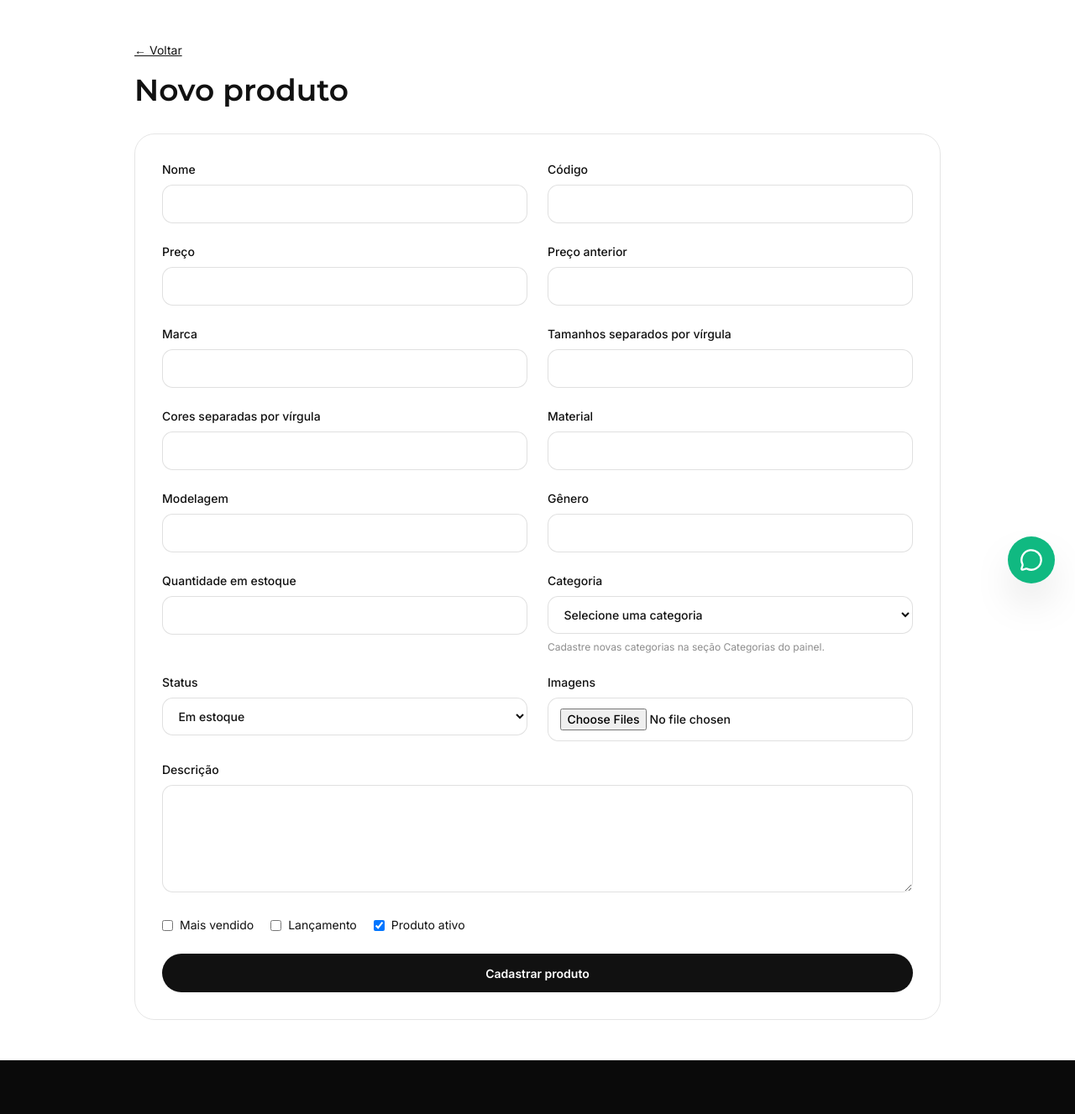
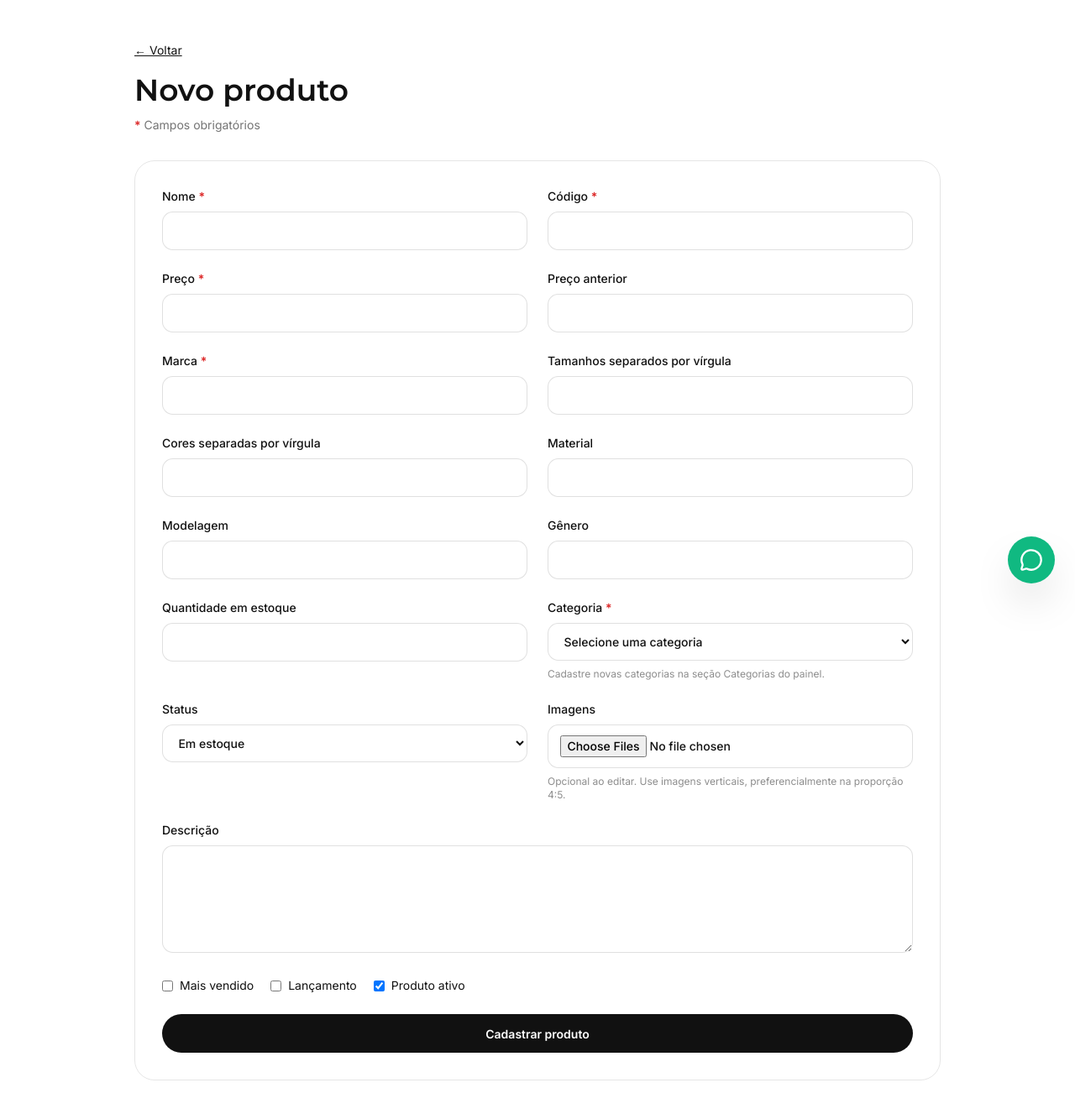
Before and after one commit to erickgmd/Lojaessencial, a Flask app: page /admin/produto/novo in a window 1280 px wide. Shown: the part 81-1408 px from the top of the page at 84% size. Run offline with Flask 3, Linux system fonts and the light colour scheme; a user stored in the database is signed in; tables that the repository leaves empty hold one stand-in row (values such as "Sample post"); parts of the project's set-up code (start-up, migrations or seed data) failed here and were passed over; some libraries are stand-ins or nearby versions.

Commit message:
Atualiza Loja Essencial

```diff
--- a/app.py
+++ b/app.py
@@ -13,6 +13,7 @@ from flask import (
     flash, jsonify, send_from_directory, Response
 )
 from flask_sqlalchemy import SQLAlchemy
+from sqlalchemy.exc import IntegrityError, SQLAlchemyError
 from flask_login import (
     LoginManager, UserMixin, login_user, logout_user,
     login_required, current_user
@@ -359,43 +360,84 @@ def save_product_images(files, product_slug):
 def admin_product_new():
     categories = Category.query.filter_by(active=True).order_by(Category.sort_order, Category.name).all()
     if request.method == "POST":
-        category_name = request.form.get("category", "").strip()
-        if not Category.query.filter_by(name=category_name, active=True).first():
-            flash("Selecione uma categoria ativa cadastrada no painel.", "error")
-            return render_template("admin_form.html", product=None, categories=categories)
-        product = Product(
-            name=request.form["name"],
-            slug=slugify(request.form["name"]) + "-" + uuid.uuid4().hex[:5],
-            code=request.form["code"],
-            price=float(request.form["price"]),
-            old_price=float(request.form["old_price"]) if request.form.get("old_price") else None,
-            category=category_name,
-            brand=request.form["brand"],
-            sizes=request.form.get("sizes", ""),
-            colors=request.form.get("colors", ""),
-            material=request.form.get("material", ""),
-            fit=request.form.get("fit", ""),
-            gender=request.form.get("gender", ""),
-            description=request.form.get("description", ""),
-            stock=int(request.form.get("stock", 0)),
-            status=request.form.get("status", "Em estoque"),
-            featured="featured" in request.form,
-            launch="launch" in request.form,
-            active="active" in request.form,
-        )
-        db.session.add(product)
-        db.session.flush()
+        uploaded_images = []
         try:
+            name = request.form.get("name", "").strip()
+            code = request.form.get("code", "").strip()
+            brand = request.form.get("brand", "").strip()
+            category_name = request.form.get("category", "").strip()
+            price_text = request.form.get("price", "").strip().replace(",", ".")
+            old_price_text = request.form.get("old_price", "").strip().replace(",", ".")
+            stock_text = request.form.get("stock", "0").strip() or "0"
+
+            if not name or not code or not brand or not price_text or not category_name:
+                raise ValueError("Preencha todos os campos obrigatórios.")
+            if Product.query.filter(db.func.lower(Product.code) == code.lower()).first():
+                raise ValueError("Já existe um produto cadastrado com esse código.")
+            if not Category.query.filter_by(name=category_name, active=True).first():
+                raise ValueError("Selecione uma categoria ativa cadastrada no painel.")
+
+            price = float(price_text)
+            old_price = float(old_price_text) if old_price_text else None
+            stock = int(stock_text)
+            if price < 0 or (old_price is not None and old_price < 0) or stock < 0:
+                raise ValueError("Preço, preço anterior e estoque não podem ser negativos.")
+
+            product = Product(
+                name=name,
+                slug=slugify(name) + "-" + uuid.uuid4().hex[:5],
+                code=code,
+                price=price,
+                old_price=old_price,
+                category=category_name,
+                brand=brand,
+                sizes=request.form.get("sizes", ""),
+                colors=request.form.get("colors", ""),
+                material=request.form.get("material", ""),
+                fit=request.form.get("fit", ""),
+                gender=request.form.get("gender", ""),
+                description=request.form.get("description", ""),
+                stock=stock,
+                status=request.form.get("status", "Em estoque"),
+                featured="featured" in request.form,
+                launch="launch" in request.form,
+                active="active" in request.form,
+            )
+            db.session.add(product)
+            db.session.flush()
+
             uploaded_images = save_product_images(request.files.getlist("images"), product.slug)
-        except (ValueError, RuntimeError) as exc:
+            for url, path in uploaded_images:
+                db.session.add(ProductImage(url=url, path=path, product_id=product.id))
+            db.session.commit()
+            flash("Produto cadastrado com sucesso.", "success")
+            return redirect(url_for("admin_dashboard"))
+
+        except ValueError as exc:
             db.session.rollback()
             flash(str(exc), "error")
-            return render_template("admin_form.html", product=None, categories=categories)
-        for url, path in uploaded_images:
-            db.session.add(ProductImage(url=url, path=path, product_id=product.id))
-        db.session.commit()
-        flash("Produto cadastrado com sucesso.", "success")
-        return redirect(url_for("admin_dashboard"))
+        except IntegrityError:
+            db.session.rollback()
+            flash("Não foi possível cadastrar. Verifique se o código do produto já existe.", "error")
+        except (RuntimeError, requests.RequestException) as exc:
+            db.session.rollback()
+            app.logger.exception("Falha no upload da imagem do produto")
+            flash(f"Não foi possível enviar a imagem: {exc}", "error")
+        except SQLAlchemyError:
+            db.session.rollback()
+            app.logger.exception("Falha ao cadastrar produto no banco de dados")
+            flash("Erro ao salvar o produto no banco. Verifique se as migrações do Supabase foram executadas.", "error")
+        except Exception:
+            db.session.rollback()
+            app.logger.exception("Erro inesperado ao cadastrar produto")
+            flash("Ocorreu um erro inesperado no cadastro. Consulte os logs do Render.", "error")
+
+        for _, image_path in uploaded_images:
+            try:
+                delete_storage_image(PRODUCT_BUCKET, image_path)
+            except Exception:
+                app.logger.warning("Não foi possível limpar imagem órfã: %s", image_path)
+        return render_template("admin_form.html", product=None, categories=categories)
     return render_template("admin_form.html", product=None, categories=categories)
 
 @app.route("/admin/produto/<int:product_id>/editar", methods=["GET", "POST"])
@@ -593,8 +635,15 @@ def sitemap():
     return Response(xml, mimetype="application/xml")
 
 def initialize_database():
-    """Cria as tabelas e registra como categorias os nomes já usados por produtos existentes."""
+    """Cria tabelas e aplica pequenas migrações compatíveis com instalações existentes."""
     db.create_all()
+    # db.create_all() não adiciona colunas em tabelas já existentes.
+    # Estas alterações evitam erro 500 ao salvar caminhos das imagens no Supabase Storage.
+    if database_url.startswith("postgresql"):
+        db.session.execute(db.text("ALTER TABLE product_image ADD COLUMN IF NOT EXISTS path VARCHAR(500) DEFAULT ''"))
+        db.session.execute(db.text("ALTER TABLE category ADD COLUMN IF NOT EXISTS image_url VARCHAR(700) DEFAULT ''"))
+        db.session.execute(db.text("ALTER TABLE category ADD COLUMN IF NOT EXISTS image_path VARCHAR(500) DEFAULT ''"))
+        db.session.commit()
     existing_names = {c.name.lower() for c in Category.query.all()}
     product_categories = db.session.query(Product.category).filter(
         Product.category.isnot(None), Product.category != ""
--- a/templates/_product_card.html
+++ b/templates/_product_card.html
@@ -5,7 +5,7 @@
     <a href="{{ url_for('product_detail', slug=product.slug) }}">
       <div class="skeleton absolute inset-0"></div>
       <img src="{{ product.primary_image }}" alt="{{ product.name }}" loading="lazy"
-        class="aspect-[4/5] w-full object-cover transition duration-700 group-hover:scale-105"
+        class="aspect-[4/5] w-full bg-neutral-100 object-contain p-2 transition duration-700 group-hover:scale-105"
         onload="this.previousElementSibling.style.display='none'">
     </a>
     <button class="favorite-btn absolute right-2 top-2 sm:right-4 sm:top-4 rounded-full bg-white/90 p-2 shadow-sm backdrop-blur" data-id="{{ product.id }}">
--- a/templates/admin_dashboard.html
+++ b/templates/admin_dashboard.html
@@ -29,7 +29,7 @@
         <tbody>
           {% for p in products %}
           <tr class="border-t border-black/10">
-            <td class="p-4"><div class="flex items-center gap-3"><img src="{{ p.primary_image }}" class="h-14 w-12 rounded-lg object-cover"><div><p class="font-medium">{{ p.name }}</p><p class="text-xs text-black/45">{{ p.category }} · {{ p.brand }}</p></div></div></td>
+            <td class="p-4"><div class="flex items-center gap-3"><img src="{{ p.primary_image }}" class="h-14 w-12 rounded-lg bg-neutral-100 object-contain p-1"><div><p class="font-medium">{{ p.name }}</p><p class="text-xs text-black/45">{{ p.category }} · {{ p.brand }}</p></div></div></td>
             <td>{{ p.code }}</td><td>R$ {{ "%.2f"|format(p.price)|replace(".", ",") }}</td><td>{{ p.stock }}</td><td>{{ p.status }}</td><td>{{ "Ativo" if p.active else "Inativo" }}</td>
             <td class="p-4"><div class="flex justify-end gap-2"><a class="admin-action" href="{{ url_for('admin_product_edit', product_id=p.id) }}"><i data-lucide="pencil"></i></a><form method="post" action="{{ url_for('admin_product_toggle', product_id=p.id) }}"><button class="admin-action"><i data-lucide="{{ 'eye-off' if p.active else 'eye' }}"></i></button></form><form method="post" action="{{ url_for('admin_product_delete', product_id=p.id) }}" onsubmit="return confirm('Excluir produto?')"><button class="admin-action text-red-600"><i data-lucide="trash-2"></i></button></form></div></td>
           </tr>
@@ -48,7 +48,7 @@
       <div class="hidden grid-cols-[1fr_110px_130px_180px] bg-sand px-5 py-4 text-sm font-semibold md:grid"><span>Categoria</span><span>Ordem</span><span>Status</span><span class="text-right">Ações</span></div>
       {% for c in categories %}
       <div class="grid gap-4 border-t border-black/10 p-5 first:border-t-0 md:grid-cols-[1fr_110px_130px_180px] md:items-center">
-        <div class="flex items-center gap-4">{% if c.image_url %}<img src="{{ c.image_url }}" alt="{{ c.name }}" class="h-16 w-20 rounded-xl object-cover">{% else %}<div class="flex h-16 w-20 items-center justify-center rounded-xl bg-sand"><i data-lucide="image" class="h-5 w-5 text-black/35"></i></div>{% endif %}<div><p class="font-semibold">{{ c.name }}</p><p class="mt-1 text-xs text-black/45">{{ c.description or 'Sem descrição' }}</p></div></div>
+        <div class="flex items-center gap-4">{% if c.image_url %}<img src="{{ c.image_url }}" alt="{{ c.name }}" class="h-16 w-20 rounded-xl bg-neutral-100 object-contain p-1">{% else %}<div class="flex h-16 w-20 items-center justify-center rounded-xl bg-sand"><i data-lucide="image" class="h-5 w-5 text-black/35"></i></div>{% endif %}<div><p class="font-semibold">{{ c.name }}</p><p class="mt-1 text-xs text-black/45">{{ c.description or 'Sem descrição' }}</p></div></div>
         <div><span class="md:hidden text-xs font-semibold text-black/45">Ordem: </span>{{ c.sort_order }}</div>
         <div><span class="inline-flex rounded-full px-3 py-1 text-xs font-semibold {{ 'bg-emerald-50 text-emerald-700' if c.active else 'bg-neutral-100 text-neutral-600' }}">{{ 'Ativa' if c.active else 'Inativa' }}</span></div>
         <div class="flex justify-end gap-2"><a class="admin-action" href="{{ url_for('admin_category_edit', category_id=c.id) }}"><i data-lucide="pencil"></i></a><form method="post" action="{{ url_for('admin_category_toggle', category_id=c.id) }}"><button class="admin-action"><i data-lucide="{{ 'eye-off' if c.active else 'eye' }}"></i></button></form><form method="post" action="{{ url_for('admin_category_delete', category_id=c.id) }}" onsubmit="return confirm('Excluir esta categoria?')"><button class="admin-action text-red-600"><i data-lucide="trash-2"></i></button></form></div>
--- a/templates/admin_form.html
+++ b/templates/admin_form.html
@@ -1,19 +1,77 @@
 {% extends "base.html" %}
 {% block content %}
 <section class="mx-auto max-w-5xl px-5 py-12 lg:px-8">
-  <div class="mb-8"><a href="{{ url_for('admin_dashboard') }}" class="text-sm underline">← Voltar</a><h1 class="mt-4 font-display text-4xl font-semibold">{{ "Editar produto" if product else "Novo produto" }}</h1></div>
+  <div class="mb-8">
+    <a href="{{ url_for('admin_dashboard') }}" class="text-sm underline">← Voltar</a>
+    <h1 class="mt-4 font-display text-4xl font-semibold">{{ "Editar produto" if product else "Novo produto" }}</h1>
+    <p class="mt-3 text-sm text-black/55"><span class="font-bold text-red-600">*</span> Campos obrigatórios</p>
+  </div>
+
   <form method="post" enctype="multipart/form-data" class="grid gap-6 rounded-3xl border border-black/10 p-6 md:grid-cols-2 md:p-8">
     {% set fields = [
-      ('name','Nome','text'),('code','Código','text'),('price','Preço','number'),('old_price','Preço anterior','number'),
-      ('brand','Marca','text'),('sizes','Tamanhos separados por vírgula','text'),('colors','Cores separadas por vírgula','text'),
-      ('material','Material','text'),('fit','Modelagem','text'),('gender','Gênero','text'),('stock','Quantidade em estoque','number')
+      ('name','Nome','text',true),
+      ('code','Código','text',true),
+      ('price','Preço','number',true),
+      ('old_price','Preço anterior','number',false),
+      ('brand','Marca','text',true),
+      ('sizes','Tamanhos separados por vírgula','text',false),
+      ('colors','Cores separadas por vírgula','text',false),
+      ('material','Material','text',false),
+      ('fit','Modelagem','text',false),
+      ('gender','Gênero','text',false),
+      ('stock','Quantidade em estoque','number',false)
     ] %}
-    {% for name,label,type in fields %}<label class="block text-sm font-medium">{{ label }}<input class="input mt-2" name="{{ name }}" type="{{ type }}" step="{{ '0.01' if name in ['price','old_price'] else '1' }}" value="{{ product[name] if product else '' }}" {% if name in ['name','code','price','category','brand'] %}required{% endif %}></label>{% endfor %}
-    <label class="block text-sm font-medium">Categoria<select class="input mt-2" name="category" required><option value="">Selecione uma categoria</option>{% for category in categories %}<option value="{{ category.name }}" {% if product and product.category == category.name %}selected{% endif %}>{{ category.name }}{{ ' (inativa)' if not category.active else '' }}</option>{% endfor %}</select><span class="mt-2 block text-xs font-normal text-black/45">Cadastre novas categorias na seção Categorias do painel.</span></label>
-    <label class="block text-sm font-medium">Status<select class="input mt-2" name="status">{% for s in ['Em estoque','Poucas unidades','Esgotado'] %}<option {% if product and product.status == s %}selected{% endif %}>{{ s }}</option>{% endfor %}</select></label>
-    <label class="block text-sm font-medium">Imagens<input class="input mt-2" name="images" type="file" accept=".jpg,.jpeg,.png,.webp" multiple></label>
-    <label class="block text-sm font-medium md:col-span-2">Descrição<textarea class="input mt-2 min-h-32" name="description">{{ product.description if product else '' }}</textarea></label>
-    <div class="flex flex-wrap gap-5 md:col-span-2"><label class="flex items-center gap-2 text-sm"><input type="checkbox" name="featured" {% if product and product.featured %}checked{% endif %}> Mais vendido</label><label class="flex items-center gap-2 text-sm"><input type="checkbox" name="launch" {% if product and product.launch %}checked{% endif %}> Lançamento</label><label class="flex items-center gap-2 text-sm"><input type="checkbox" name="active" {% if not product or product.active %}checked{% endif %}> Produto ativo</label></div>
+
+    {% for name,label,type,is_required in fields %}
+    <label class="block text-sm font-medium">
+      {{ label }}{% if is_required %} <span class="font-bold text-red-600" aria-hidden="true">*</span>{% endif %}
+      <input
+        class="input mt-2"
+        name="{{ name }}"
+        type="{{ type }}"
+        step="{{ '0.01' if name in ['price','old_price'] else '1' }}"
+        value="{{ product[name] if product else '' }}"
+        {% if is_required %}required aria-required="true"{% endif %}>
+    </label>
+    {% endfor %}
+
+    <label class="block text-sm font-medium">
+      Categoria <span class="font-bold text-red-600" aria-hidden="true">*</span>
+      <select class="input mt-2" name="category" required aria-required="true">
+        <option value="">Selecione uma categoria</option>
+        {% for category in categories %}
+        <option value="{{ category.name }}" {% if product and product.category == category.name %}selected{% endif %}>{{ category.name }}{{ ' (inativa)' if not category.active else '' }}</option>
+        {% endfor %}
+      </select>
+      <span class="mt-2 block text-xs font-normal text-black/45">Cadastre novas categorias na seção Categorias do painel.</span>
+    </label>
+
+    <label class="block text-sm font-medium">
+      Status
+      <select class="input mt-2" name="status">
+        {% for s in ['Em estoque','Poucas unidades','Esgotado'] %}
+        <option {% if product and product.status == s %}selected{% endif %}>{{ s }}</option>
+        {% endfor %}
+      </select>
+    </label>
+
+    <label class="block text-sm font-medium">
+      Imagens
+      <input class="input mt-2" name="images" type="file" accept=".jpg,.jpeg,.png,.webp" multiple>
+      <span class="mt-2 block text-xs font-normal text-black/45">Opcional ao editar. Use imagens verticais, preferencialmente na proporção 4:5.</span>
+    </label>
+
+    <label class="block text-sm font-medium md:col-span-2">
+      Descrição
+      <textarea class="input mt-2 min-h-32" name="description">{{ product.description if product else '' }}</textarea>
+    </label>
+
+    <div class="flex flex-wrap gap-5 md:col-span-2">
+      <label class="flex items-center gap-2 text-sm"><input type="checkbox" name="featured" {% if product and product.featured %}checked{% endif %}> Mais vendido</label>
+      <label class="flex items-center gap-2 text-sm"><input type="checkbox" name="launch" {% if product and product.launch %}checked{% endif %}> Lançamento</label>
+      <label class="flex items-center gap-2 text-sm"><input type="checkbox" name="active" {% if not product or product.active %}checked{% endif %}> Produto ativo</label>
+    </div>
+
     <button class="btn-primary md:col-span-2">{{ "Salvar alterações" if product else "Cadastrar produto" }}</button>
   </form>
 </section>
--- a/templates/admin_login.html
+++ b/templates/admin_login.html
@@ -4,8 +4,8 @@
   <form method="post" class="w-full max-w-md rounded-3xl bg-white p-8 shadow-xl">
     <h1 class="font-display text-3xl font-semibold">Área administrativa</h1><p class="mt-2 text-sm text-black/50">Acesso exclusivo do administrador.</p>
     {% with messages = get_flashed_messages(with_categories=true) %}{% for category, message in messages %}<div class="mt-5 rounded-xl bg-red-50 p-3 text-sm text-red-700">{{ message }}</div>{% endfor %}{% endwith %}
-    <label class="mt-6 block text-sm font-medium">Usuário<input name="username" required class="input mt-2"></label>
-    <label class="mt-4 block text-sm font-medium">Senha<input name="password" type="password" required class="input mt-2"></label>
+    <label class="mt-6 block text-sm font-medium">Usuário <span class="font-bold text-red-600">*</span><input name="username" required class="input mt-2"></label>
+    <label class="mt-4 block text-sm font-medium">Senha <span class="font-bold text-red-600">*</span><input name="password" type="password" required class="input mt-2"></label>
     <button class="btn-primary mt-6 w-full">Entrar</button>
   </form>
 </section>
--- a/templates/product.html
+++ b/templates/product.html
@@ -8,7 +8,7 @@
     <div class="grid gap-3 sm:grid-cols-2 sm:gap-4">
       {% for image in product.images %}
       <button class="image-zoom overflow-hidden rounded-2xl bg-neutral-100 {% if loop.first %}sm:col-span-2{% endif %}">
-        <img src="{{ image.url }}" loading="lazy" alt="{{ product.name }}" class="w-full object-cover transition duration-500 hover:scale-110 {% if loop.first %}aspect-[4/3]{% else %}aspect-square{% endif %}">
+        <img src="{{ image.url }}" loading="lazy" alt="{{ product.name }}" class="w-full bg-neutral-100 object-contain p-3 transition duration-500 hover:scale-105 {% if loop.first %}aspect-[4/5]{% else %}aspect-square{% endif %}">
       </button>
       {% endfor %}
     </div>
```
Also changed, not shown: CORRECAO_ERRO_CADASTRO.md (added, +26 -0 lines), templates/admin_category_form.html (+27 -7 lines).
